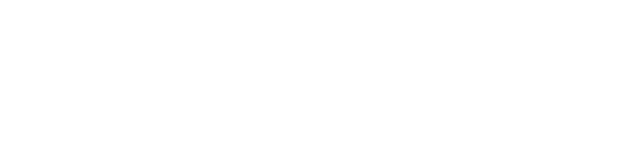
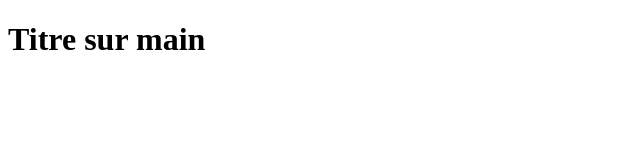
Before and after one commit to ThibautGr/testgit, a plain HTML site: page index.html in a window 1280 px wide. Shown: the whole page, without its empty margins (0-640 px from the left). Drawn offline with Linux system fonts and the light colour scheme.

Commit message:
titre sur main

```diff
--- a/index.html
+++ b/index.html
@@ -5,6 +5,6 @@
     <title>Title</title>
 </head>
 <body>
-
+<h1>Titre sur main</h1>
 </body>
 </html>
```
